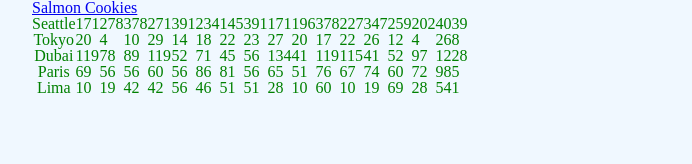
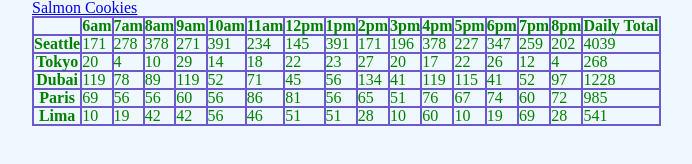
Before and after one commit to hirobius/cookie-stand, a plain HTML site: page sales.html in a window 1280 px wide. Shown: the whole page, without its empty margins (128-820 px from the left). Drawn offline with Linux system fonts and the light colour scheme.

Commit message:
initial CSS styling and prototype skeleton pre- thead, body, footer

```diff
--- a/css/style.css
+++ b/css/style.css
@@ -4,28 +4,15 @@ body {
   width: 960px;
   margin: auto;
 }
-/*
-p {
-	line-height: 1.25;
+
+th {
+  font-weight: 900;
 }
 
-ol, ul {
-  list-style-position: inside;
-  padding-bottom: 2em;
-	line-height: 1.25;
+table td {
+  border: 2px solid slateblue;
 }
 
-h1 {
-  font-size: 280px;
+table th {
+  border: 2px solid slateblue;
 }
-
-h2 {
-  font-size: 20px;
-  letter-spacing: 2px;
-  font-style: normal;
-  font-weight: 900;
-} */
-
-h3 {
-  font-size: 20px;
-}
--- a/js/app.js
+++ b/js/app.js
@@ -36,37 +36,22 @@ Store.prototype.render = function () {
   // this following line is responsible for continuing the tether / math from above
   this.calcHourlyCookies();
   let tr = document.createElement('tr');
-  cookieTable.appendChild(tr);
   let th = document.createElement('th');
   th.textContent = this.name;
-
-  // create an element, give it content, append it to the DOM, rinse, repeat
+  cookieTable.appendChild(tr);
   tr.appendChild(th);
 
   for (let i = 0; i < this.hourlyCookies.length; i++) {
-    // append it to the DOM
-    // this is creating the list item bullet point:
     let td = document.createElement('td');
     td.textContent = this.hourlyCookies[i];
-    // td.textContent = `Total: ${this.dailyTotal} cookies`;
     tr.appendChild(td);
   }
-
 
   let td = document.createElement('td');
   td.textContent = this.dailyTotal;
   tr.appendChild(td);
-  cookieTable.appendChild(tr);
-
-  // end of night... about 2:12:42 from lecture, rewind a few min...
-  // https://frontrowviews.com/Home/Event/Play/5fea2e88e984682d9cb8f233#
 };
 
-
-
-
-// executable code
-// instantiations - Objects are created with "Store" Constructor
 let seattle = new Store('Seattle', 23, 65, 6.3);
 let tokyo = new Store('Tokyo', 3, 24, 1.2);
 let dubai = new Store('Dubai', 11, 38, 3.7);
--- a/sales.html
+++ b/sales.html
@@ -12,10 +12,26 @@
   <a href="index.html">Salmon Cookies</a>
 
   <table id="cookie-table">
-    <th>
-
-    </th>
     <thead>
+      <tr>
+        <th></th>
+        <th>6am</th>
+        <th>7am</th>
+        <th>8am</th>
+        <th>9am</th>
+        <th>10am</th>
+        <th>11am</th>
+        <th>12pm</th>
+        <th>1pm</th>
+        <th>2pm</th>
+        <th>3pm</th>
+        <th>4pm</th>
+        <th>5pm</th>
+        <th>6pm</th>
+        <th>7pm</th>
+        <th>8pm</th>
+        <th>Daily Total</th>
+      </tr>
     </thead>
 
     <tbody>
```
Also changed, not shown: 1 other file.
